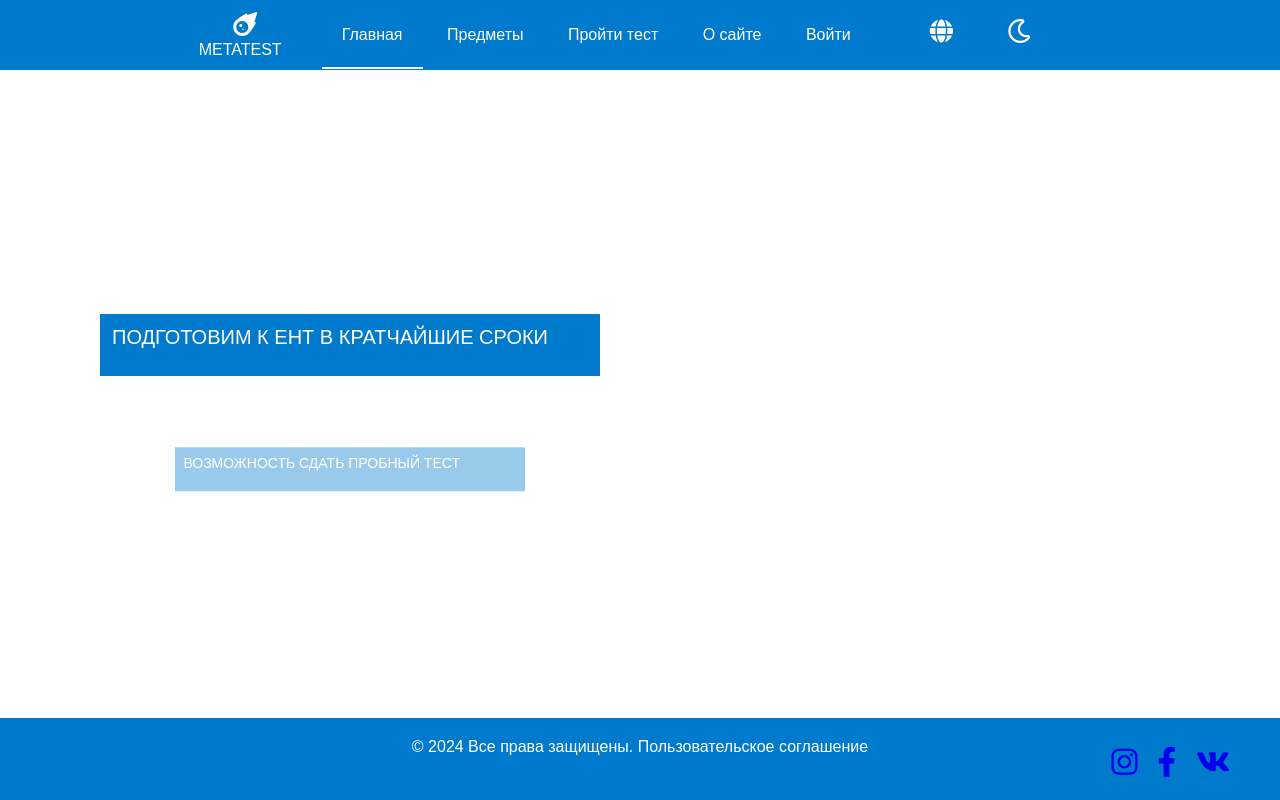
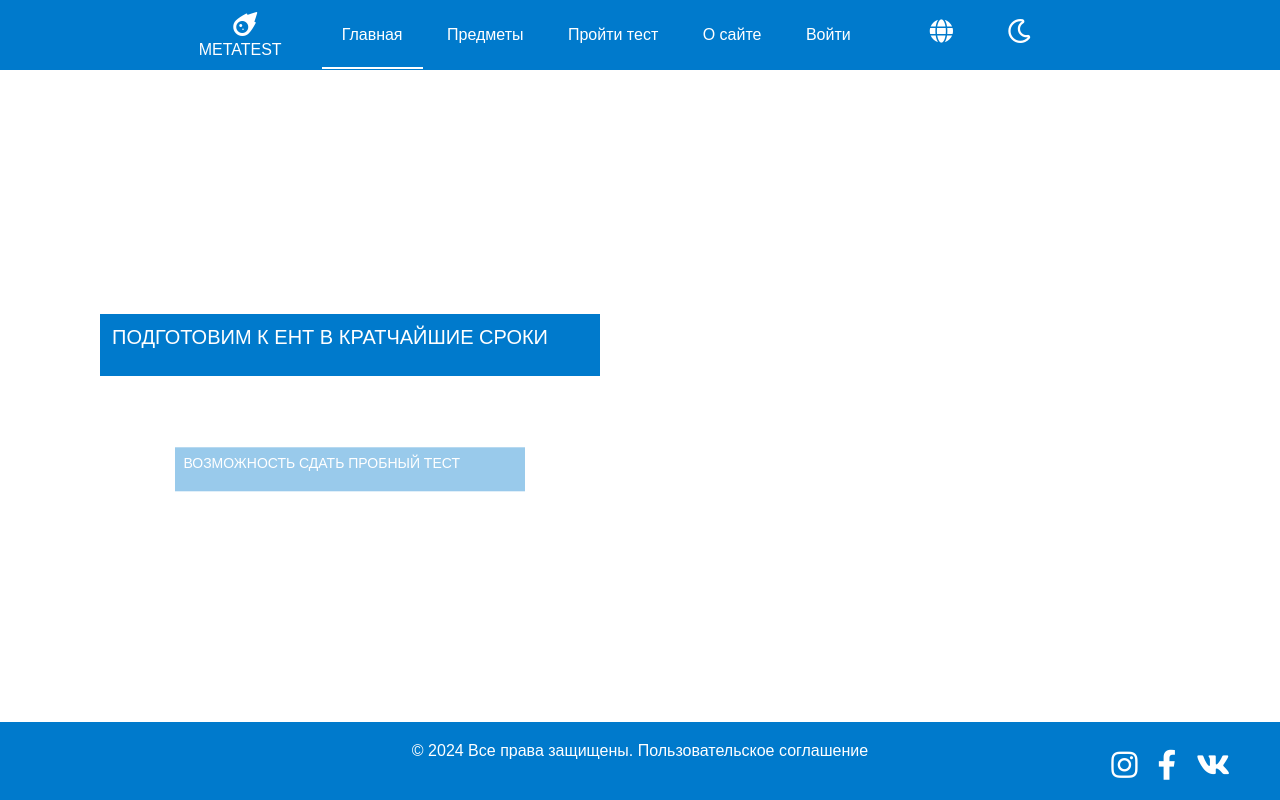
Before and after one commit to MagauovDamir05/Exam, a plain HTML site: page index.html in a window 1280 px wide. Drawn offline with nearby package versions, Linux system fonts and the light colour scheme.

Commit message:
Update index.html

```diff
--- a/index.html
+++ b/index.html
@@ -93,9 +93,9 @@
         <footer>
             <p>&copy; 2024 Все права защищены. Пользовательское соглашение</p>
             <div class="footer-images">
-                <a href="#"><i class="fab fa-instagram"></i></a>
-                <a href="#"><i class="fab fa-facebook-f"></i></a>
-                <a href="#"><i class="fab fa-vk"></i></a>
+                <i class="fab fa-instagram"></i>
+                <i class="fab fa-facebook-f"></i>
+                <i class="fab fa-vk"></i>
             </div>
         </footer>
     </div>
```
